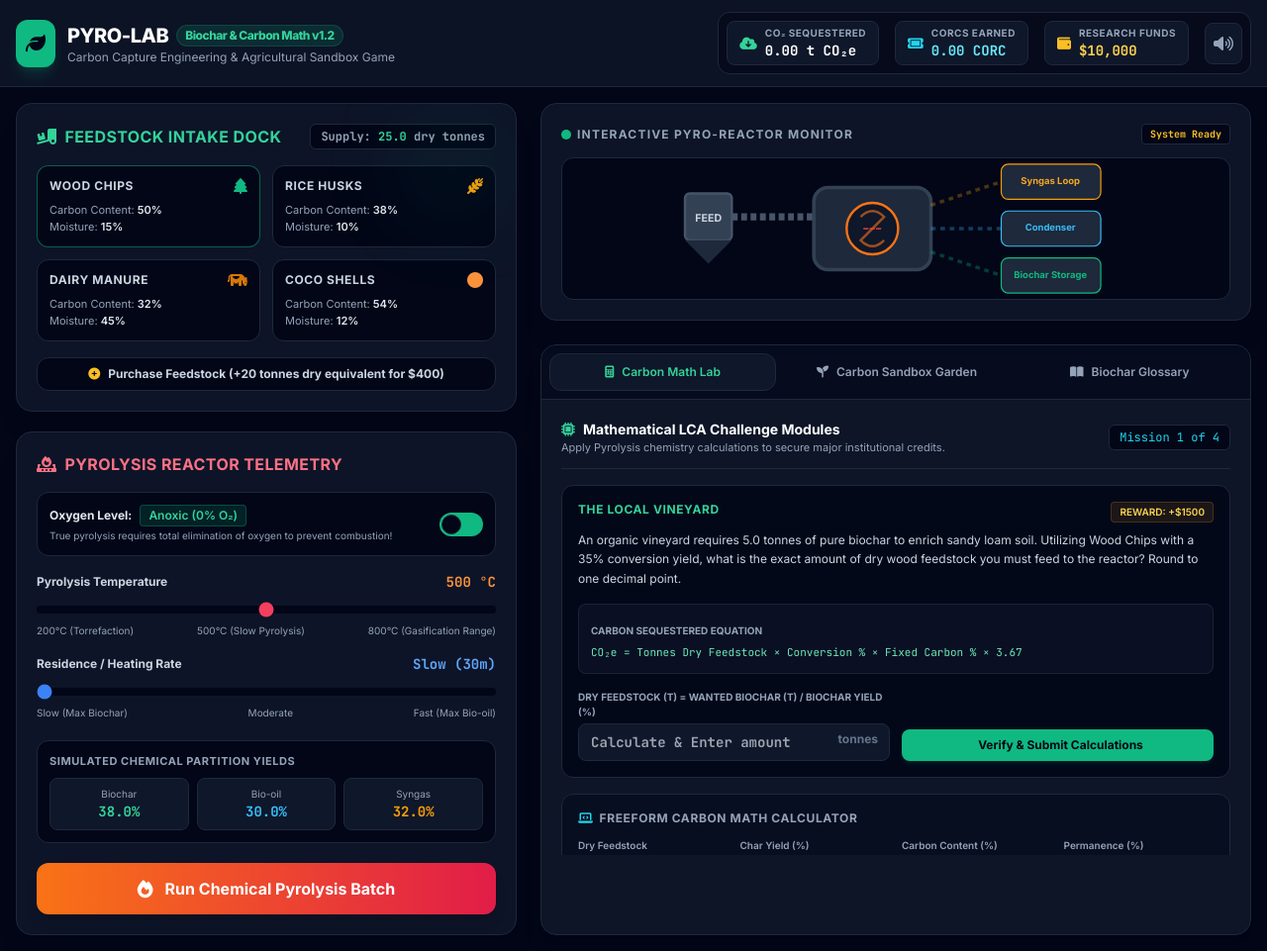
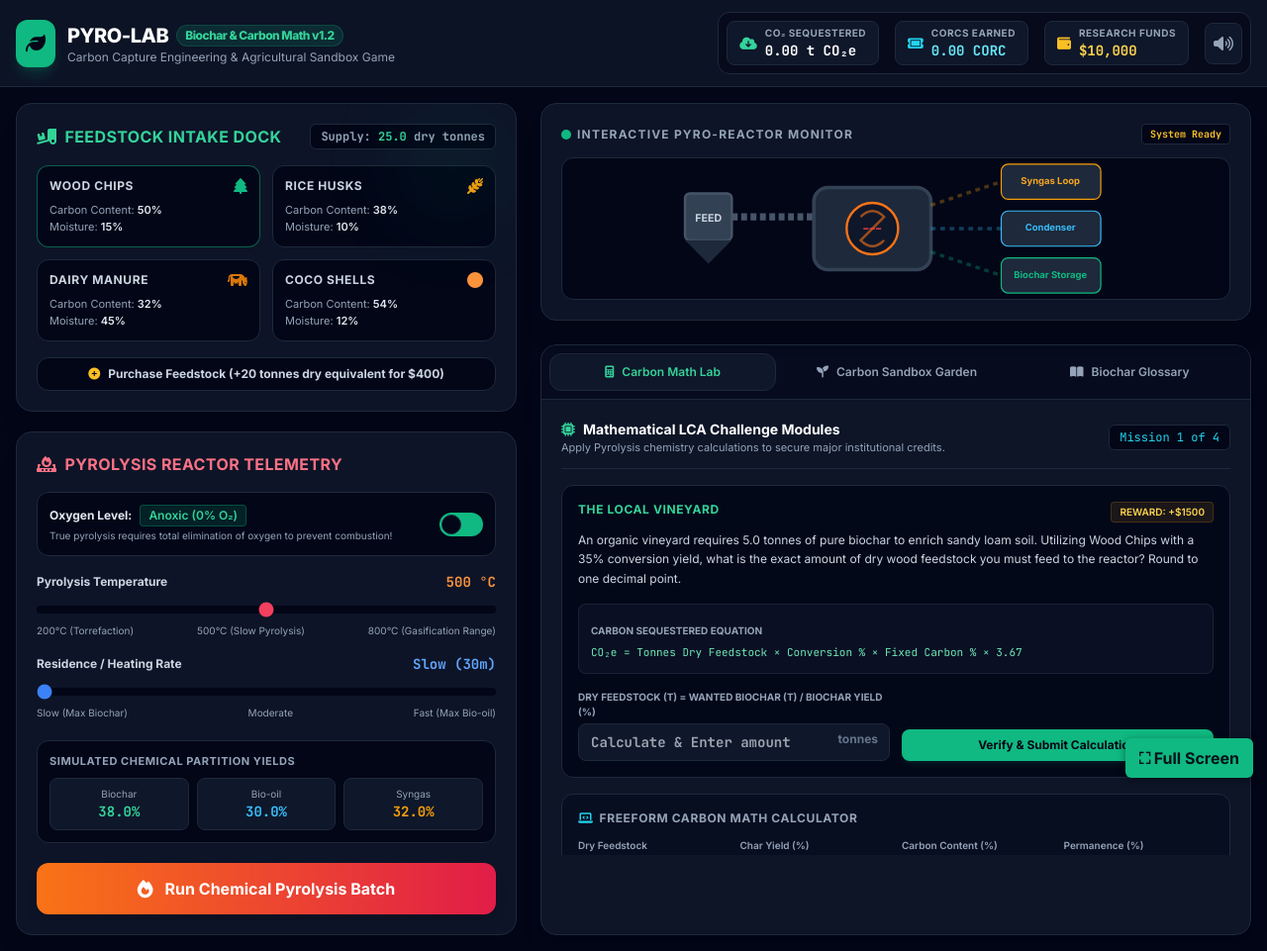
Before and after one commit to wwoods3D/biochar-simulator, a plain HTML site: page index.html in a window 1280 px wide. Shown: the top 961 px of the page at 99% size. Drawn offline with nearby package versions, Linux system fonts and the light colour scheme.

Commit message:
Update index.html

```diff
--- a/index.html
+++ b/index.html
@@ -1261,5 +1261,6 @@
             document.getElementById('modal-container').classList.add('hidden');
         }
     </script>
+<button onclick="document.fullscreenElement ? document.exitFullscreen() : document.documentElement.requestFullscreen()" style="position:fixed;bottom:14px;right:14px;z-index:9999;padding:8px 14px;background:#10b981;color:#06131a;font-weight:700;border:none;border-radius:6px;cursor:pointer;box-shadow:0 2px 8px rgba(0,0,0,0.4);">⛶ Full Screen</button>
 </body>
 </html>
```
